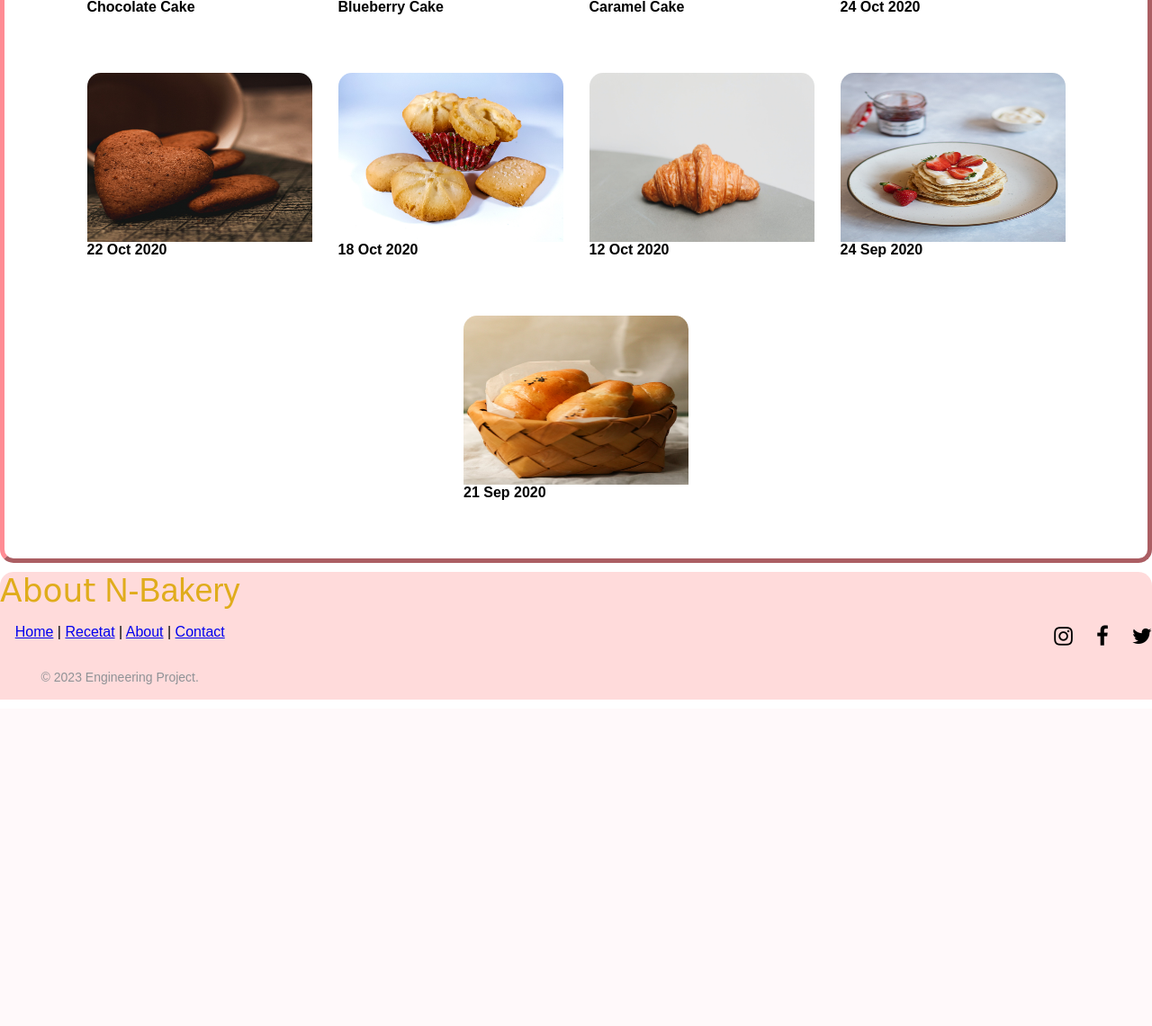
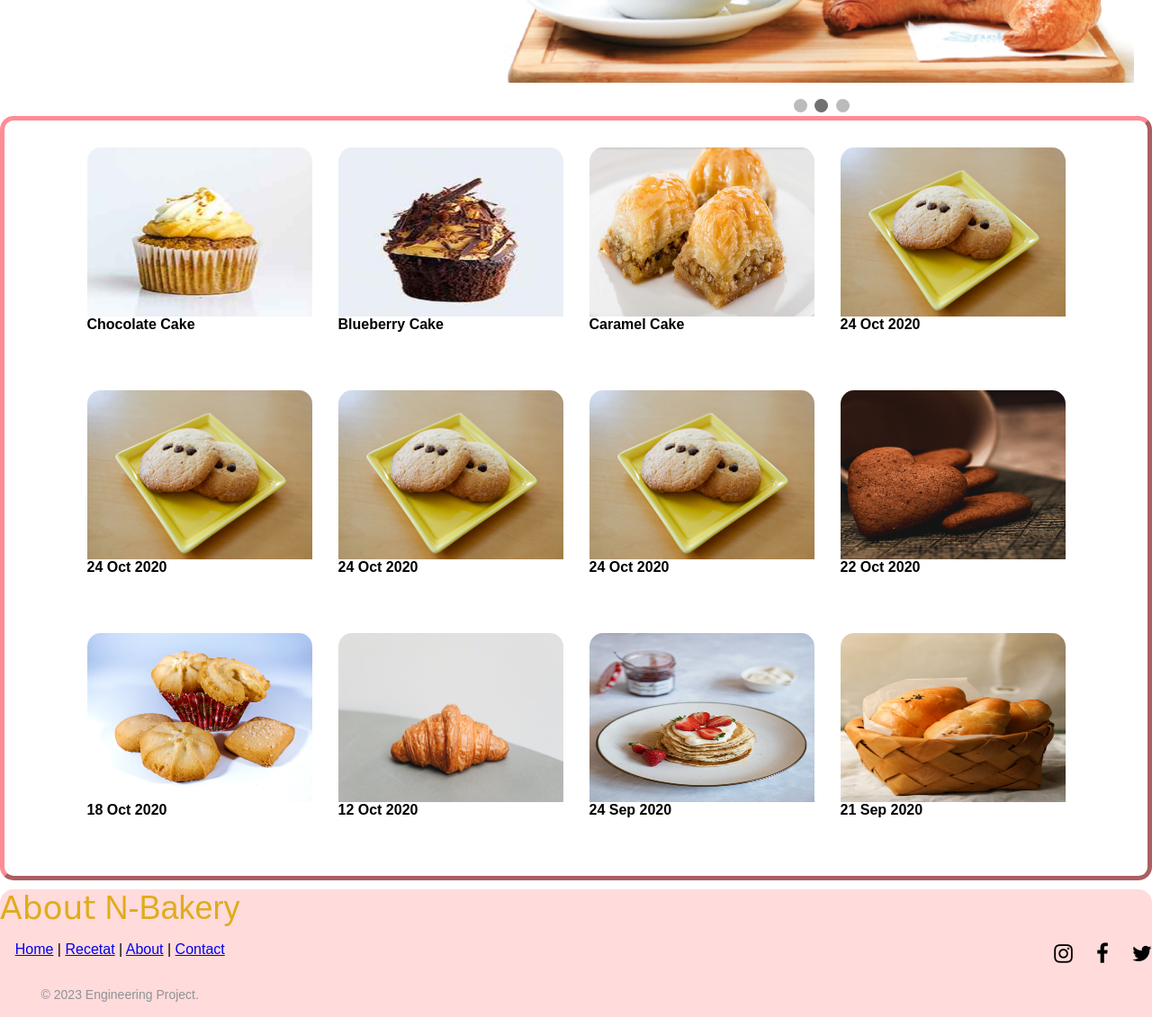
Before and after one commit to Do10527/Projekti-Bakery, a PHP site: page /Bakery.html in a window 1280 px wide. Shown: the part 841-1982 px from the top of the page at 90% size. Before the commit the page ends 1619 px from the top, so only its background shows below. Run offline with PHP 8.4, Linux system fonts and the light colour scheme.

Commit message:
slide show

```diff
--- a/Kodi/Bakery.css
+++ b/Kodi/Bakery.css
@@ -225,3 +225,77 @@
   .P2:hover {
     background-color: #e44d5c; /* Light Coral - Darker */
   }
+
+
+  * {box-sizing: border-box;}
+body {font-family: Verdana, sans-serif;}
+.mySlides {display: none;}
+img {vertical-align: middle;}
+
+/* Slideshow container */
+.slideshow-container {
+  max-width: 700px;
+  position:relative;
+  margin: auto;
+
+  margin-right: 20px;
+}
+
+.dots{
+  position:relative;
+  margin: auto;
+width:100px;
+  margin-right: 300px;
+}
+
+/* Caption text */
+.text {
+  color: #f2f2f2;
+  font-size: 15px;
+  padding: 8px 12px;
+  position: absolute;
+  bottom: 8px;
+  width: 100%;
+  text-align: center;
+}
+
+/* Number text (1/3 etc) */
+.numbertext {
+  color: #f2f2f2;
+  font-size: 12px;
+  padding: 8px 12px;
+  position: absolute;
+  top: 0;
+}
+
+
+/* The dots/bullets/indicators */
+.dot {
+  height: 15px;
+  width: 15px;
+  margin: 0 2px;
+  background-color: #bbb;
+  border-radius: 50%;
+  display: inline-block;
+  transition: background-color 0.6s ease;
+}
+
+.active {
+  background-color: #717171;
+}
+
+/* Fading animation */
+.fade {
+  animation-name: fade;
+  animation-duration: 1.5s;
+}
+
+@keyframes fade {
+  from {opacity: .4}
+  to {opacity: 1}
+}
+
+/* On smaller screens, decrease text size */
+@media only screen and (max-width: 300px) {
+  .text {font-size: 11px}
+}
--- a/Kodi/Bakery.html
+++ b/Kodi/Bakery.html
@@ -34,25 +34,78 @@
       <div class="centered">   <p style="font-family: Brush Script MT, Brush Script Std, cursive;
           font-size:40px;">Sweet Bakery</p></div>
     </div>
-    <div id="Ofertat">Ofertat </div>
+
+    <div >
+      <div class="saying" style="padding-right: 100px;">
+        shkrimi
+      </div>
+      <div class="slideshow-container" >
+
+        <div class="mySlides fade">
+          <div class="numbertext">1 / 3</div>
+          <img src="img/oferta11.png" style="width:100%; height: 400px;">
+        </div>
+
+        <div class="mySlides fade">
+          <div class="numbertext">2 / 3</div>
+          <img src="img/oferta21.png" style="width:100%; height: 400px;">
+        </div>
+
+        <div class="mySlides fade">
+          <div class="numbertext">3 / 3</div>
+          <img src="img/oferta31.png" style="width:100%; height: 400px;">
+        </div>
+
+        </div>
+        <br>
+
+        <div class="dots">
+          <span class="dot"></span>
+          <span class="dot"></span>
+          <span class="dot" ></span>
+        </div>
+    </div>
+
+    <script>
+      let slideIndex = 0;
+      showSlides();
+
+      function showSlides() {
+        let i;
+        let slides = document.getElementsByClassName("mySlides");
+        let dots = document.getElementsByClassName("dot");
+        for (i = 0; i < slides.length; i++) {
+          slides[i].style.display = "none";
+        }
+        slideIndex++;
+        if (slideIndex > slides.length) {slideIndex = 1}
+        for (i = 0; i < dots.length; i++) {
+          dots[i].className = dots[i].className.replace(" active", "");
+        }
+        slides[slideIndex-1].style.display = "block";
+        dots[slideIndex-1].className += " active";
+        setTimeout(showSlides, 4000); // Change image every 4 seconds
+      }
+      </script>
+
     <main class="clearfix">
 
       <div class="Fotot">
         <div class="Boxi">
-         <img src="img/F1.png" alt="" class="img">
+         <img src="img/c1.jpg" alt="" class="img">
             <div class="views_date">
                 <p>Chocolate Cake</p>
             </div>
         </div>
         <div class="Boxi">
-            <img src="img/F2.jpg" alt="" class="img">
+            <img src="img/c2.jpg" alt="" class="img">
             <div class="views_date">
                 <p>Blueberry Cake</p>
 
             </div>
         </div>
         <div class="Boxi">
-            <img src="img/F3.jpg" alt="" class="img">
+            <img src="img/c3.jpg" alt="" class="img">
             <div class="views_date">
                 <p>Caramel Cake</p>
 
@@ -67,6 +120,29 @@
 
           </div>
       </div>
+      <div class="Boxi">
+        <img src="img/F4.jpg" alt="" class="img">
+        <div class="views_date">
+            <p>24 Oct 2020</p>
+
+        </div>
+    </div>
+
+    <div class="Boxi">
+      <img src="img/F4.jpg" alt="" class="img">
+      <div class="views_date">
+          <p>24 Oct 2020</p>
+
+      </div>
+  </div>
+  <div class="Boxi">
+    <img src="img/F4.jpg" alt="" class="img">
+    <div class="views_date">
+        <p>24 Oct 2020</p>
+
+    </div>
+</div>
+
       <div class="Boxi">
           <img src="img/F5.jpg" alt="" class="img">
           <div class="views_date">
```
Also changed, not shown: Kodi/Cake1.jpg (added), Kodi/img/c1.jpg (added), Kodi/img/c2.jpg (added), Kodi/img/c3.jpg (added), Kodi/img/oferta11.png (added), Kodi/img/oferta21.png (added), Kodi/img/oferta31.png (added).
